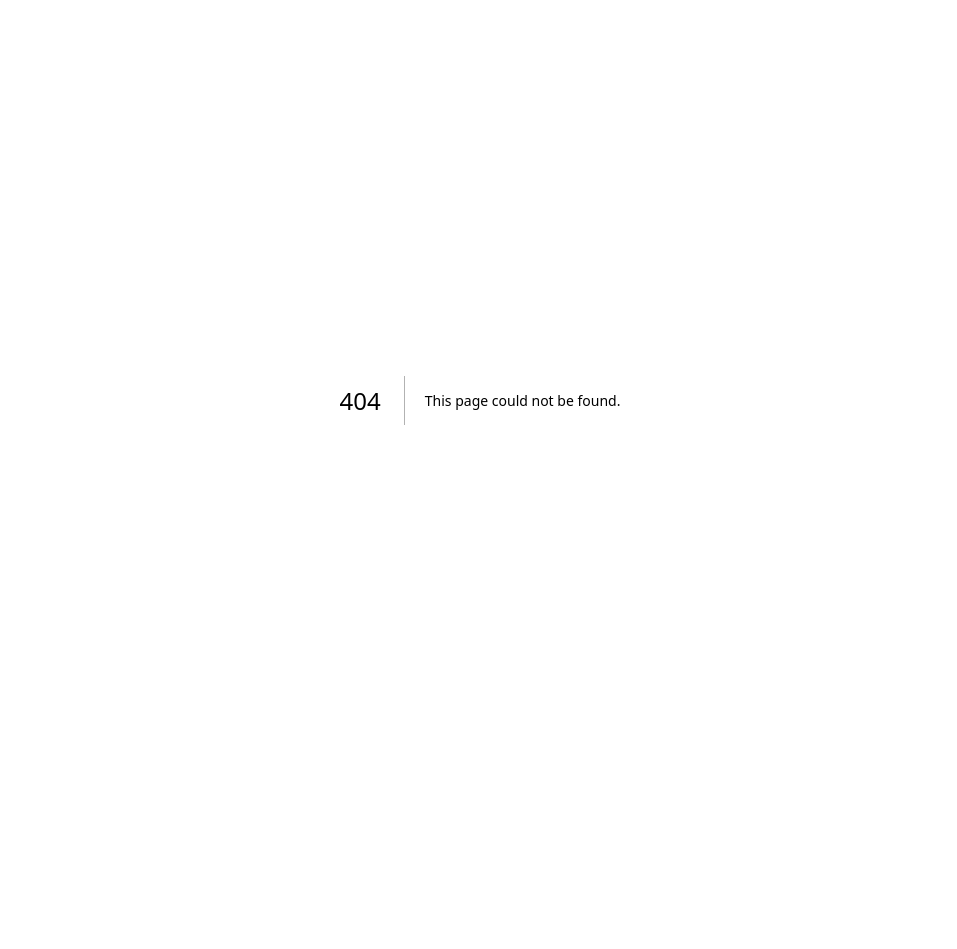
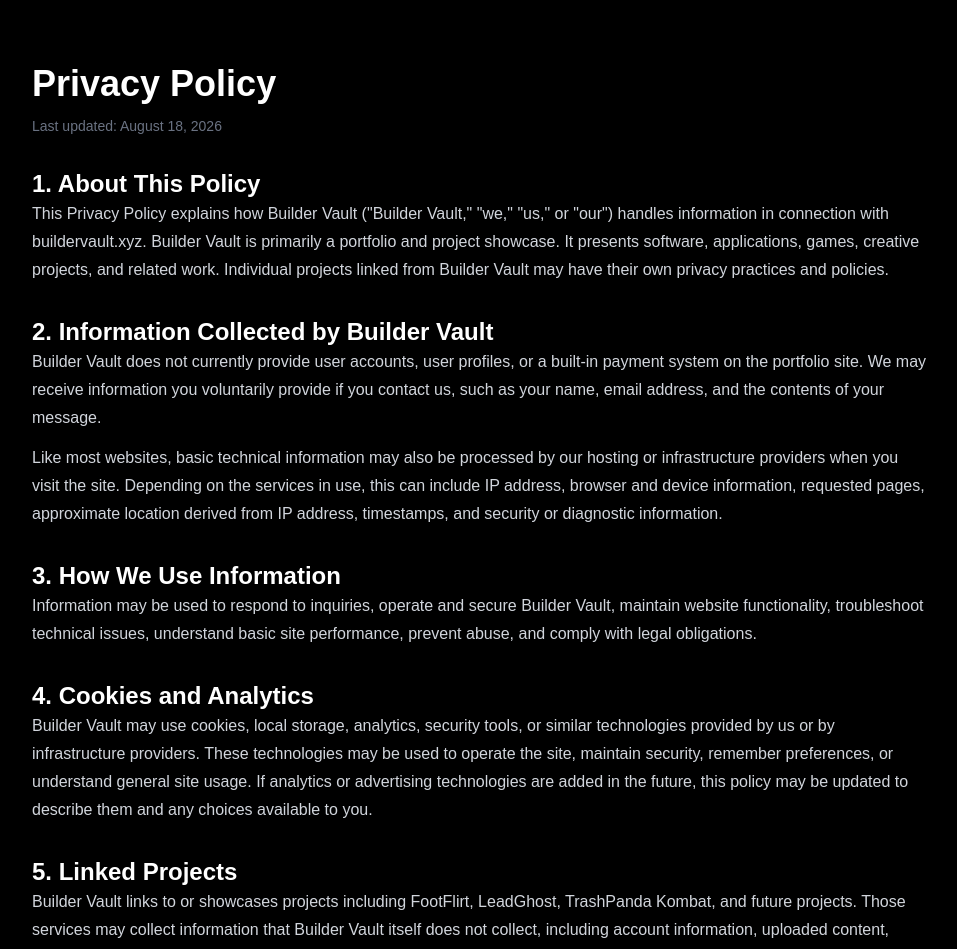
Before and after one commit to salvucci80/buildervault, a Next.js app in the folder vault-site/: page /privacy in a window 1280 px wide. Before the commit this address had no page. Shown: the top 949 px of the page, without its empty margins (160-1117 px from the left). Before the commit the page ends 800 px from the top, so only its background shows below. Built offline with nearby package versions, Linux system fonts and the light colour scheme.

Commit message:
Add Builder Vault Privacy Policy page

```diff
--- /dev/null
+++ b/vault-site/app/privacy/page.tsx
@@ -0,0 +1,45 @@
+export const metadata = {
+  title: "Privacy Policy | Builder Vault",
+  description: "Privacy Policy for Builder Vault.",
+};
+
+export default function PrivacyPage() {
+  return (
+    <main className="min-h-screen bg-black text-white px-6 py-16">
+      <article className="mx-auto max-w-4xl space-y-8 leading-7 text-gray-300">
+        <header className="space-y-3">
+          <h1 className="text-4xl font-bold text-white">Privacy Policy</h1>
+          <p className="text-sm text-gray-500">Last updated: August 18, 2026</p>
+        </header>
+
+        <section><h2 className="text-2xl font-semibold text-white">1. About This Policy</h2><p>This Privacy Policy explains how Builder Vault ("Builder Vault," "we," "us," or "our") handles information in connection with buildervault.xyz. Builder Vault is primarily a portfolio and project showcase. It presents software, applications, games, creative projects, and related work. Individual projects linked from Builder Vault may have their own privacy practices and policies.</p></section>
+
+        <section><h2 className="text-2xl font-semibold text-white">2. Information Collected by Builder Vault</h2><p>Builder Vault does not currently provide user accounts, user profiles, or a built-in payment system on the portfolio site. We may receive information you voluntarily provide if you contact us, such as your name, email address, and the contents of your message.</p><p className="mt-3">Like most websites, basic technical information may also be processed by our hosting or infrastructure providers when you visit the site. Depending on the services in use, this can include IP address, browser and device information, requested pages, approximate location derived from IP address, timestamps, and security or diagnostic information.</p></section>
+
+        <section><h2 className="text-2xl font-semibold text-white">3. How We Use Information</h2><p>Information may be used to respond to inquiries, operate and secure Builder Vault, maintain website functionality, troubleshoot technical issues, understand basic site performance, prevent abuse, and comply with legal obligations.</p></section>
+
+        <section><h2 className="text-2xl font-semibold text-white">4. Cookies and Analytics</h2><p>Builder Vault may use cookies, local storage, analytics, security tools, or similar technologies provided by us or by infrastructure providers. These technologies may be used to operate the site, maintain security, remember preferences, or understand general site usage. If analytics or advertising technologies are added in the future, this policy may be updated to describe them and any choices available to you.</p></section>
+
+        <section><h2 className="text-2xl font-semibold text-white">5. Linked Projects</h2><p>Builder Vault links to or showcases projects including FootFlirt, LeadGhost, TrashPanda Kombat, and future projects. Those services may collect information that Builder Vault itself does not collect, including account information, uploaded content, payment information, wallet addresses, blockchain transaction information, or other data necessary for their functionality. Their own privacy policies and terms may apply when you use them.</p></section>
+
+        <section><h2 className="text-2xl font-semibold text-white">6. Third-Party Services</h2><p>Builder Vault may use or link to third-party services such as hosting, infrastructure, analytics, email, social-media, payment, blockchain, or other technology providers. Those providers may process information according to their own privacy policies. We do not control third-party privacy practices.</p></section>
+
+        <section><h2 className="text-2xl font-semibold text-white">7. Sharing Information</h2><p>We do not sell personal information collected through Builder Vault for money in the ordinary course of operating the portfolio site. Information may be shared with service providers when reasonably necessary to operate, secure, maintain, or support the site, or when disclosure is required by law or necessary to protect rights, safety, or property.</p></section>
+
+        <section><h2 className="text-2xl font-semibold text-white">8. Data Retention</h2><p>We retain information only for as long as reasonably necessary for the purposes described in this policy, including responding to communications, maintaining records, resolving disputes, complying with legal obligations, and protecting the site.</p></section>
+
+        <section><h2 className="text-2xl font-semibold text-white">9. Security</h2><p>We use reasonable measures intended to protect information processed through Builder Vault. However, no website, internet transmission, or electronic storage system can be guaranteed to be completely secure.</p></section>
+
+        <section><h2 className="text-2xl font-semibold text-white">10. Your Privacy Rights</h2><p>Depending on where you live, you may have rights concerning personal information, including rights to access, correct, delete, or obtain information about certain processing activities. To request assistance with a privacy matter, contact us using the email below. We may need to verify your identity before fulfilling certain requests.</p></section>
+
+        <section><h2 className="text-2xl font-semibold text-white">11. Children&apos;s Privacy</h2><p>Builder Vault is not intended to knowingly collect personal information from children in violation of applicable law. If you believe a child has provided personal information to us improperly, please contact us.</p></section>
+
+        <section><h2 className="text-2xl font-semibold text-white">12. Changes to This Policy</h2><p>We may update this Privacy Policy when our practices or legal requirements change. Updates will be posted on this page with a revised date.</p></section>
+
+        <section><h2 className="text-2xl font-semibold text-white">13. Contact</h2><p>Privacy questions or requests may be sent to <a className="text-white underline" href="mailto:jackie@buildersvault.com">jackie@buildersvault.com</a>.</p></section>
+
+        <p className="border-t border-zinc-800 pt-6 text-sm text-gray-500">This policy applies to the Builder Vault portfolio site. Individual applications and services may provide additional privacy notices.</p>
+      </article>
+    </main>
+  );
+}
```
